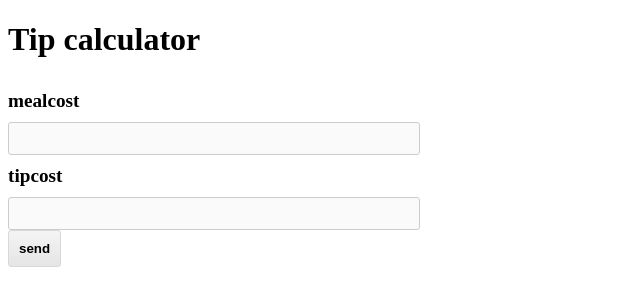
After one commit to apowers411/thinkful, a Flask app: template unit3/tip_calculator/templates/form.html in a window 1280 px wide. The commit adds this page. Shown: the top 306 px of the page, without its empty margins (0-640 px from the left). Run offline with Flask 2, Linux system fonts and the light colour scheme; the template is opened without the code that fills it: values that come from a table or form of the project are taken from there, others are empty.

Commit message:
work on tip_calculator

```diff
--- /dev/null
+++ b/unit3/tip_calculator/__init__.py
@@ -0,0 +1 @@
+__author__ = 'apowers411'
--- a/unit3/tip_calculator/app.py
+++ b/unit3/tip_calculator/app.py
@@ -1,14 +1,54 @@
-from flask import Flask, render_template
+from flask import Flask, render_template, request, redirect, url_for
+from tip_calculator import *
+from forms import CostForm
+import decimal
 
 app = Flask(__name__)
 
-@app.route('/')
+app.secret_key= 'development key'
+
+@app.route('/', methods=['GET'])
 def home():
-	return render_template('home.html')
+    form = CostForm()
+    return render_template('form.html',form=form)
+'''
+@app.route('/results', methods=['GET','POST'])
+def results():
 
-@app.route('/results', methods=['POST'])
+    if request.method== 'POST':
+        meal_info = calculate_meal_costs(form.mealcost.data, .07, form.tipcost.data)
+        return render_template('results.html',finalbill=meal_info['total'])
+    elif request.method == 'GET':
+        return render_template('form.html',form=form)
+'''
+
+@app.route('/results', methods=['GET','POST'])
 def results():
-    return render_template('results.html')
+    form = CostForm()
+    error_message={'errors':[]}
+    try:
+        assert float(request.form['mealcost']) > 0
+        mealcost = float(request.form['mealcost'])
+    except ValueError:
+        error_message['errors'].append('The meal cost must be a number')
+    except AssertionError:
+        error_message['errors'].append('The meal cost must be greater than 0')
+
+    try:
+        assert float(request.form['tipcost']) > 0
+        tipcost = float(request.form['tipcost'])
+    except ValueError:
+        error_message['errors'].append('The tip must be a number')
+    except AssertionError:
+        error_message['errors'].append('The tip must be greater than 0')
+
+    try:
+        result = mealcost*tipcost/100
+    except (ValueError, UnboundLocalError):
+        return render_template('home.html',error_message=error_message, form=form)
+
+    return render_template('results.html', finalbill=result)
+
 
 if __name__ == '__main__':
-  	app.run(debug=True)
+    app.run(debug=True)
--- /dev/null
+++ b/unit3/tip_calculator/forms.py
@@ -0,0 +1,9 @@
+from flask.ext.wtf import Form
+from wtforms import FloatField, BooleanField, SubmitField
+from wtforms.validators import Required
+
+class CostForm(Form):
+    mealcost = FloatField ('mealcost')
+    taxcost = FloatField('taxcost')
+    tipcost = FloatField('tipcost')
+    submit = SubmitField('send')
--- /dev/null
+++ b/unit3/tip_calculator/static/main.css
@@ -0,0 +1,51 @@
+
+form label {
+  font-size: 1.2em;
+  font-weight: bold;
+  display: block;
+  padding: 10px 0;
+}
+
+form input#mealcost,
+form input#taxcost,
+form input#tipcost {
+  width: 400px;
+  background-color: #fafafa;
+  -webkit-border-radius: 3px;
+     -moz-border-radius: 3px;
+          border-radius: 3px;
+  border: 1px solid #cccccc;
+  padding: 5px;
+  font-size: 1.1em;
+}
+
+form input#submit {
+  display: block;
+  -webkit-border-radius: 3px;
+     -moz-border-radius: 3px;
+          border-radius: 3px;
+  border:1px solid #d8d8d8;
+  padding: 10px;
+  font-weight:bold;
+  text-align: center;
+  color: #000000;
+  background-color: #f4f4f4;
+  background-image: -webkit-gradient(linear, left top, left bottom, color-stop(0%, #f4f4f4), color-stop(100%, #e5e5e5));
+  background-image: -webkit-linear-gradient(top, #f4f4f4, #e5e5e5);
+  background-image: -moz-linear-gradient(top, #f4f4f4, #e5e5e5);
+  background-image: -ms-linear-gradient(top, #f4f4f4, #e5e5e5);
+  background-image: -o-linear-gradient(top, #f4f4f4, #e5e5e5);
+  background-image: linear-gradient(top, #f4f4f4, #e5e5e5);filter:progid:DXImageTransform.Microsoft.gradient(GradientType=0,startColorstr=#f4f4f4, endColorstr=#e5e5e5);
+}
+
+form input#submit:hover{
+  cursor: pointer;
+  border:1px solid #c1c1c1;
+  background-color: #dbdbdb;
+  background-image: -webkit-gradient(linear, left top, left bottom, color-stop(0%,#dbdbdb), color-stop(100%, #cccccc));
+  background-image: -webkit-linear-gradient(top, #dbdbdb, #cccccc);
+  background-image: -moz-linear-gradient(top, #dbdbdb, #cccccc);
+  background-image: -ms-linear-gradient(top, #dbdbdb, #cccccc);
+  background-image: -o-linear-gradient(top, #dbdbdb, #cccccc);
+  background-image: linear-gradient(top, #dbdbdb, #cccccc);filter:progid:DXImageTransform.Microsoft.gradient(GradientType=0,startColorstr=#dbdbdb, endColorstr=#cccccc);
+}
--- /dev/null
+++ b/unit3/tip_calculator/templates/form.html
@@ -0,0 +1,20 @@
+{% extends "layout.html" %}
+
+{% block content %}
+    <form action="/results" method="post">
+        {{ form.hidden_tag() }}
+
+        {{ form.mealcost.label }}
+        {{ form.mealcost }}
+
+        {{ form.tipcost.label }}
+        {{ form.tipcost }}
+
+        {{ form.submit }}
+
+    </form>
+    <div class='error'>
+      {{error_message}}
+    </div>
+
+{% endblock %}
--- a/unit3/tip_calculator/templates/layout.html
+++ b/unit3/tip_calculator/templates/layout.html
@@ -1,4 +1,5 @@
 <!DOCTYPE html>
+<link type="text/css" rel="stylesheet" href="{{ url_for('static', filename='main.css') }}" />
 <html>
   <head>
     <title>Tip Calculator</title>
```
Also changed, not shown: unit3/tip_calculator/features/steps/calculator.py (+4 -3 lines), unit3/tip_calculator/google.py (added, +7 -0 lines), unit3/tip_calculator/templates/requirements.txt (added, +139 -0 lines), unit3/tip_calculator/tip_calculator.py (added, +57 -0 lines), unit3/tip_calculator/features/environment.py (line endings or trailing spaces), 2 other files.
